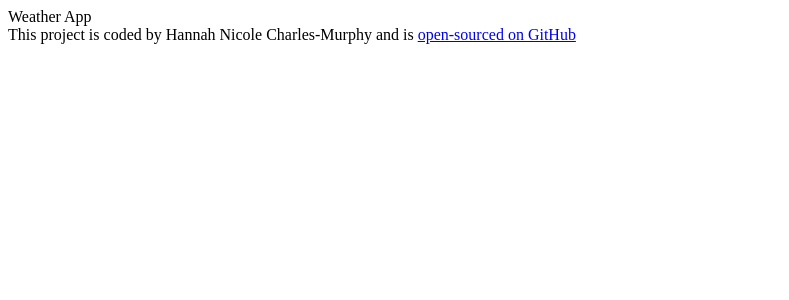
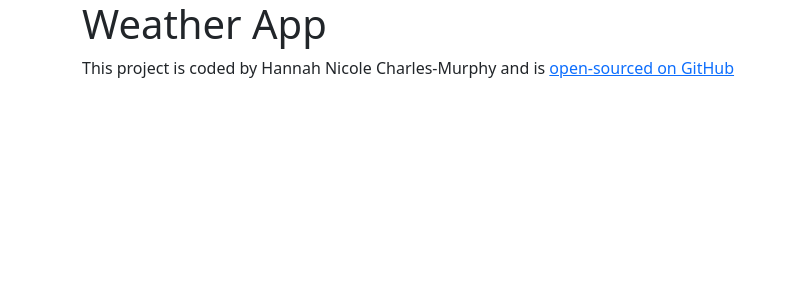
Before and after one commit to HannahNC23/react-weather-app, a React (Create React App) app: page / in a window 1280 px wide. Shown: the top 300 px of the page, without its empty margins (0-789 px from the left). Built offline with nearby package versions, Linux system fonts and the light colour scheme.

Commit message:
Added bootstrap

```diff
--- a/package.json
+++ b/package.json
@@ -7,6 +7,7 @@
     "@testing-library/jest-dom": "^6.6.3",
     "@testing-library/react": "^16.3.0",
     "@testing-library/user-event": "^13.5.0",
+    "bootstrap": "^5.3.6",
     "react": "^19.1.0",
     "react-dom": "^19.1.0",
     "react-scripts": "5.0.1",
--- a/src/App.js
+++ b/src/App.js
@@ -3,7 +3,8 @@
 export default function App() {
   return (
     <div className="App">
-      Weather App
+      <div className="container">
+        <h1>Weather App</h1>
         <footer>
           This project is coded by Hannah Nicole Charles-Murphy and is{" "}
           <a
@@ -14,5 +15,6 @@
           </a>
         </footer>
       </div>
+    </div>
   );
 }
```
Also changed, not shown: src/index.js (+7 -6 lines), 1 other file (tests, documents, lock files or other folders). Lines whose indentation alone changed are shown as unchanged.
